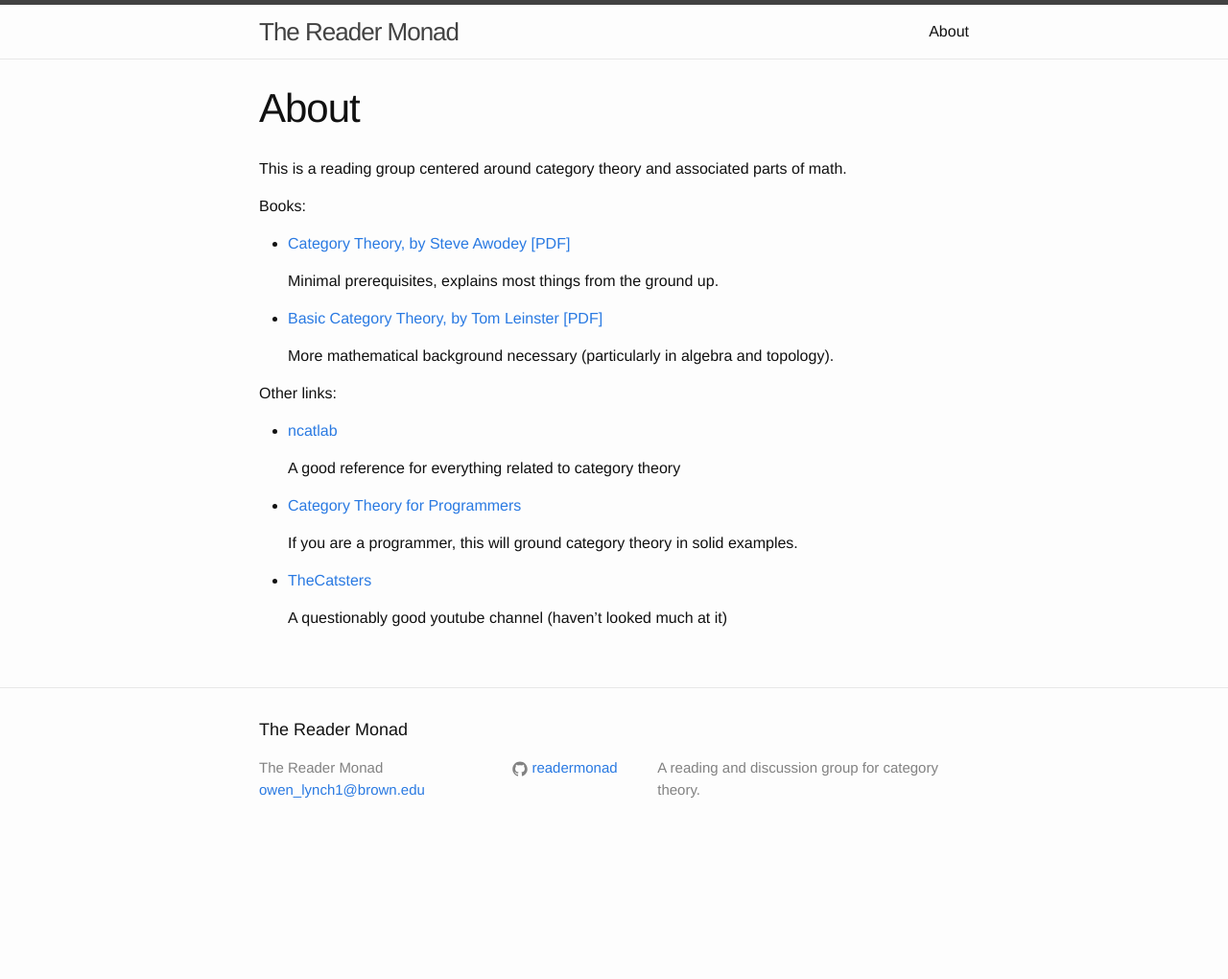
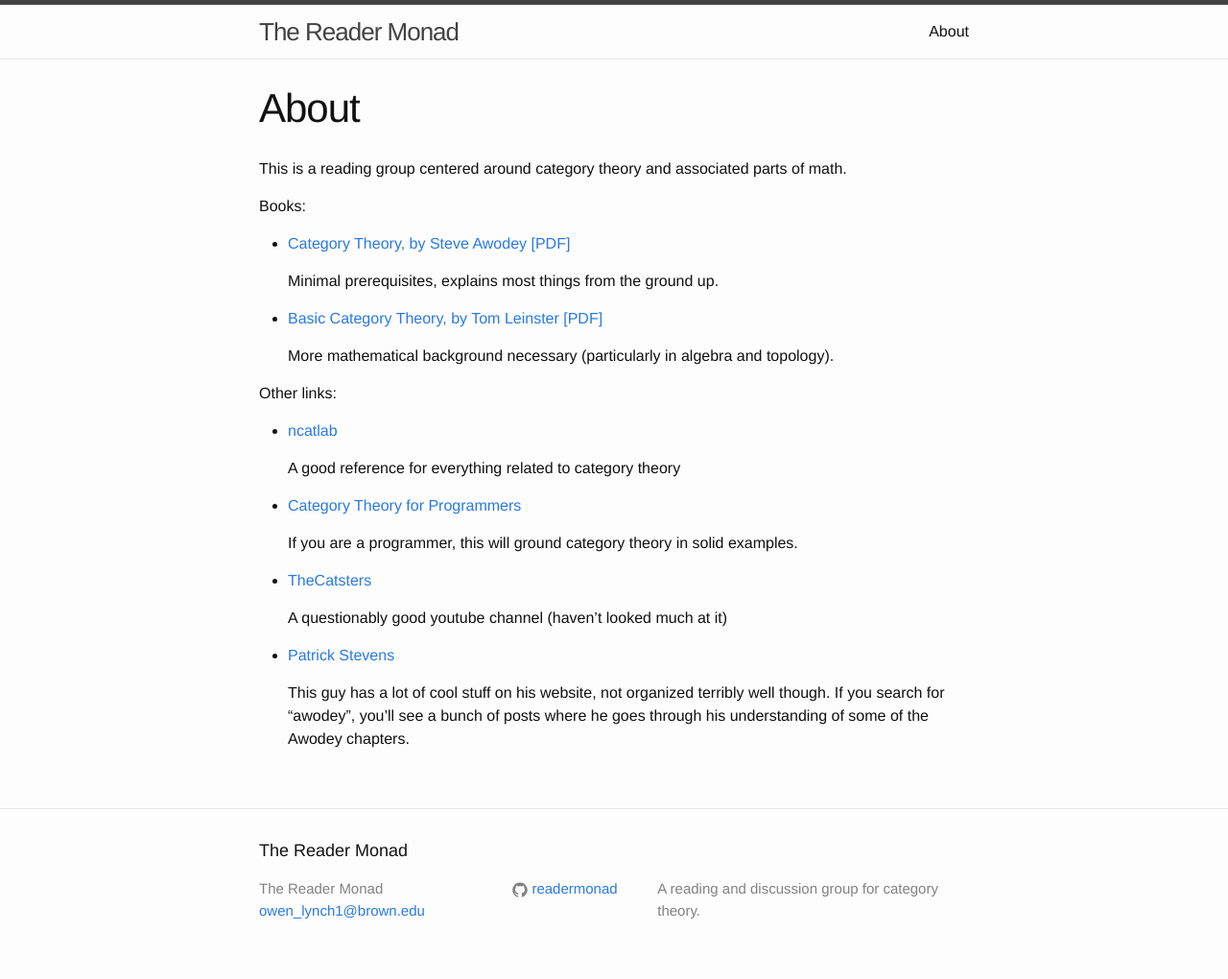
Before and after one commit to readermonad/readermonad.github.io, a Jekyll site: the page built from about.md, in a window 1280 px wide. Shown: the whole page at 96% size. Built offline with Jekyll 4.4.1, drawn with Linux system fonts in a browser that asks for light colours; before the commit the page ends 900 px from its top, so only the background shows below that.

Commit message:
added https://www.patrickstevens.co.uk/ link

```diff
--- a/about.md
+++ b/about.md
@@ -29,3 +29,7 @@ Other links:
 - [TheCatsters](https://www.youtube.com/user/TheCatsters)
 
   A questionably good youtube channel (haven't looked much at it)
+
+- [Patrick Stevens](https://www.patrickstevens.co.uk/)
+
+  This guy has a lot of cool stuff on his website, not organized terribly well though. If you search for "awodey", you'll see a bunch of posts where he goes through his understanding of some of the Awodey chapters.
```
